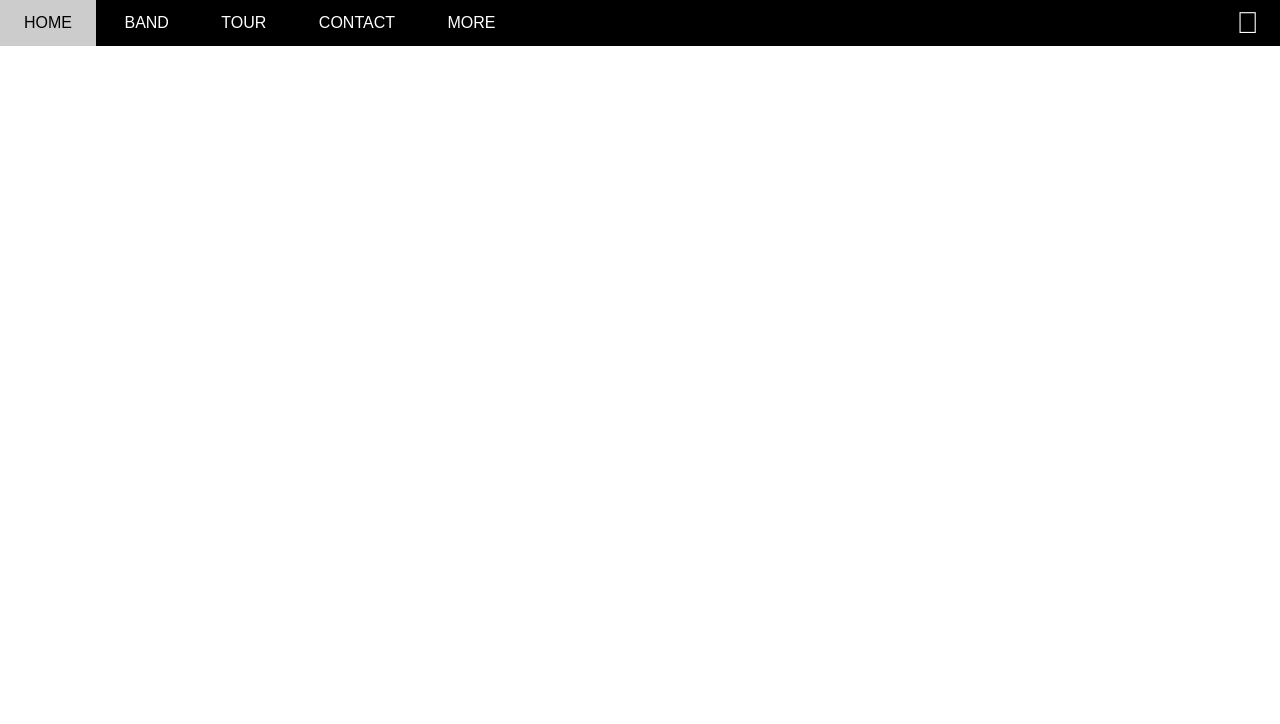
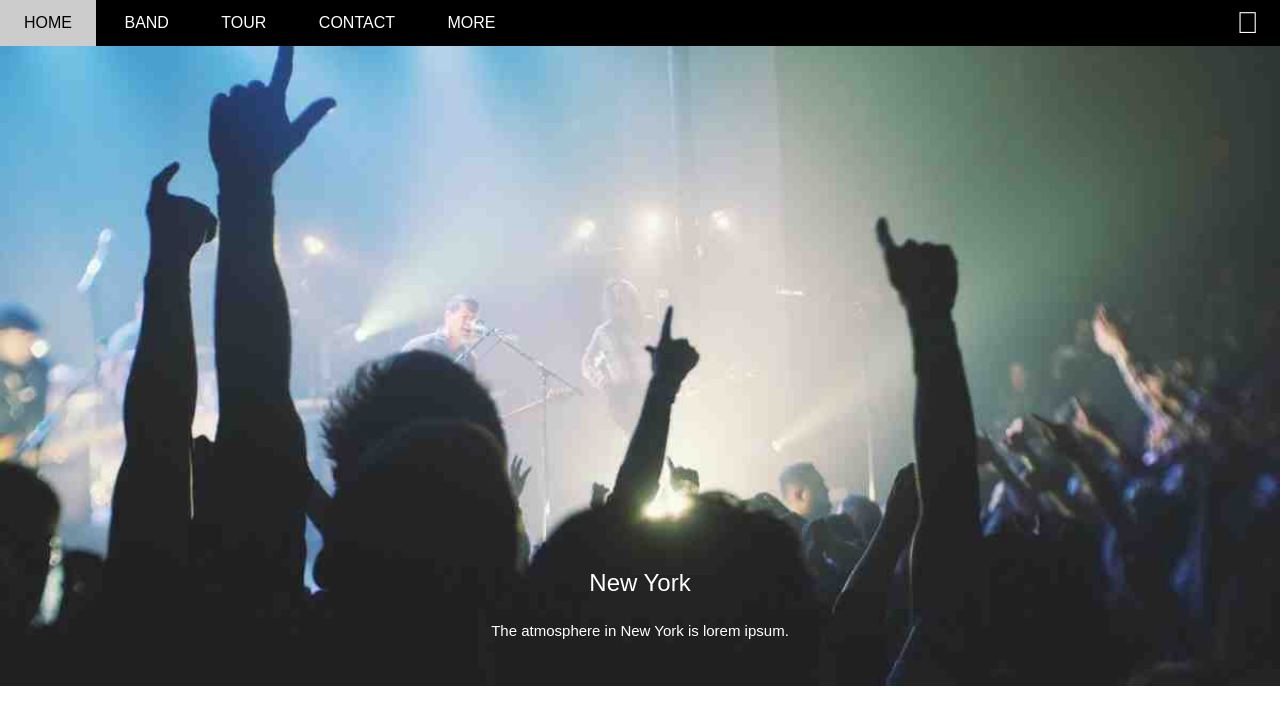
Before and after one commit to hiepit/F8_W3_Band, a plain HTML site: page index.html in a window 1280 px wide. Drawn offline with nearby package versions, Linux system fonts and the light colour scheme.

Commit message:
Finished slider

```diff
--- a/assets/css/style.css
+++ b/assets/css/style.css
@@ -20,8 +20,13 @@ html {
 }
 
 #header {
+  z-index: 1;
   height: 46px;
   background-color: black;
+  position: fixed;
+  left: 0;
+  top: 0;
+  right: 0;
 }
 
 #nav {
@@ -91,8 +96,31 @@ html {
 }
 
 #slider {
+  position: relative;
+  margin-top: 46px;
+  padding-top: 50%;
+  background-image: url(/assets/img/slider/slider-NewYork.jpg);
+  background-size: cover;
+  background-position: top center;
+  background-repeat: no-repeat;
+}
+
+#slider .text-content {
   width: 100%;
-  height: 300px;
+  text-align: center;
+  position: absolute;
+  bottom: 47px;
+  color: white;
+}
+
+#slider .text-heading {
+  font-weight: 500;
+  font-size: 24px;
+  margin-bottom: 25px;
+}
+
+#slider .text-des {
+  font-size: 15px;
 }
 
 #content {
--- a/index.html
+++ b/index.html
@@ -38,7 +38,13 @@
 
         <!-- END: search button -->
       </div>
-      <div id="slider"></div>
+
+      <div id="slider">
+        <div class="text-content">
+          <h2 class="text-heading">New York</h2>
+          <div class="text-des">The atmosphere in New York is lorem ipsum.</div>
+        </div>
+      </div>
 
       <div id="content"></div>
 
```
Also changed, not shown: assets/img/slider/slider-NewYork.jpg (added).
